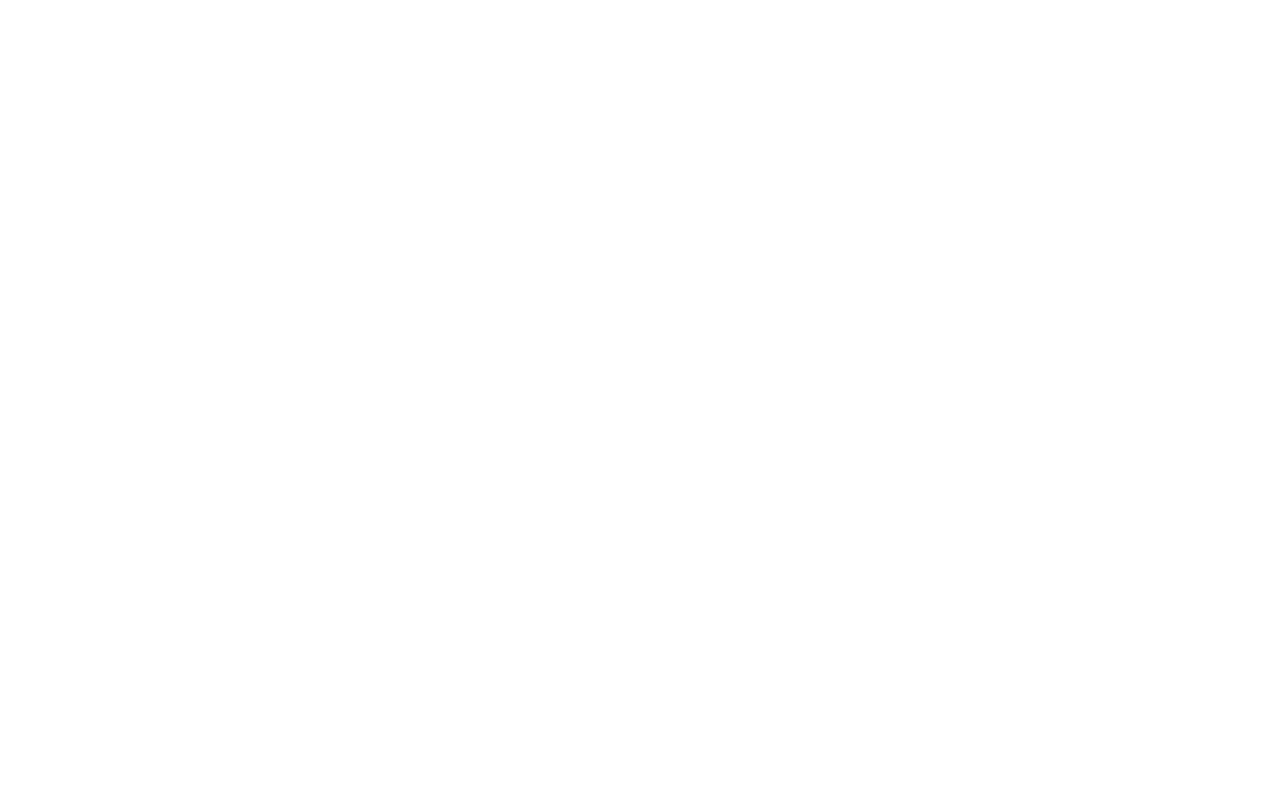
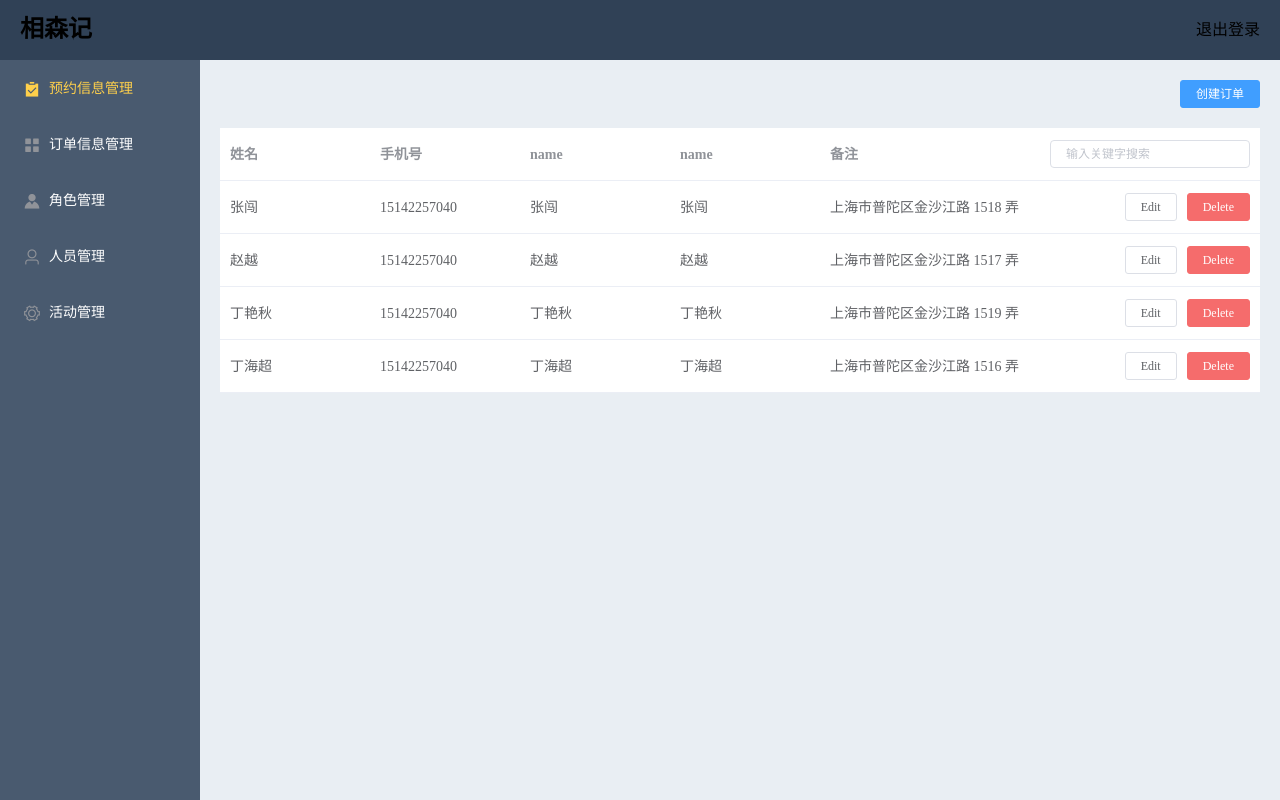
Before and after one commit to dinghaichao0227/photo-studio-admin, a Vue app: page /reservation in a window 1280 px wide. Built offline with nearby package versions, Linux system fonts and the light colour scheme.

Commit message:
基础搭建

```diff
--- /dev/null
+++ b/src/components/Aside.vue
@@ -0,0 +1,72 @@
+<template>
+  <div class="Aside">
+    <el-menu
+      :default-active="$route.name"
+      unique-opened
+      :router="true"
+      class="el-menu-vertical-demo"
+      @select="handleOpen"
+      background-color="#495a6f"
+      text-color="#fff"
+      active-text-color="#ffd04b"
+    >
+      <el-menu-item
+        v-for="item in navigation"
+        :key="item.name"
+        :index="item.name"
+      >
+        <i :class="IconManagement(item.meta)"></i>
+        <span slot="title">{{ item.meta.title }}</span>
+      </el-menu-item>
+      <!-- <el-menu-item index="Reservation">
+        <i class="el-icon-menu"></i>
+        <span slot="title">预约信息管理</span>
+      </el-menu-item>
+      <el-menu-item index="orderForm">
+        <i class="el-icon-document"></i>
+        <span slot="title">订单信息管理</span>
+      </el-menu-item>
+      <el-menu-item index="role">
+        <i class="el-icon-setting"></i>
+        <span slot="title">角色管理</span>
+      </el-menu-item>
+      <el-menu-item index="personnel">
+        <i class="el-icon-setting"></i>
+        <span slot="title">人员管理</span>
+      </el-menu-item>
+      <el-menu-item index="activity">
+        <i class="el-icon-setting"></i>
+        <span slot="title">活动管理</span>
+      </el-menu-item> -->
+    </el-menu>
+  </div>
+</template>
+
+<script>
+import { navigation } from "@/router/routes";
+export default {
+  name: "Aside",
+  data() {
+    return {
+      navigation: navigation,
+    };
+  },
+  methods: {
+    handleOpen(index) {
+      this.$router.push({ name: index }).catch((error) => error);
+    },
+    IconManagement(iconList) {
+      return iconList && iconList.icon ? iconList.icon : "el-icon-setting";
+    },
+    handleClose(key, keyPath) {
+      console.log(key, keyPath);
+    },
+  },
+};
+</script>
+
+<style lang="scss" scoped>
+.el-menu-vertical-demo {
+  border-right: none;
+}
+</style>
--- a/src/router/routes.js
+++ b/src/router/routes.js
@@ -1,14 +1,44 @@
-import HomeView from "../views/HomeView.vue";
+import HomeView from "../views/layout/HomeView.vue";
+
+export const navigation = [
+  {
+    path: "reservation",
+    name: "Reservation",
+    meta: { icon: "el-icon-s-claim", title: "预约信息管理" },
+    component: () => import("../views/reservation/Index.vue"),
+  },
+  {
+    path: "orderForm",
+    name: "orderForm",
+    meta: { icon: "el-icon-menu", title: "订单信息管理" },
+    component: () => import("../views/order_form/Index.vue"),
+  },
+  {
+    path: "role",
+    name: "role",
+    meta: { icon: "el-icon-s-custom", title: "角色管理" },
+    component: () => import("../views/role/Index.vue"),
+  },
+  {
+    path: "personnel",
+    name: "personnel",
+    meta: { icon: "el-icon-user", title: "人员管理" },
+    component: () => import("../views/personnel/Index.vue"),
+  },
+  {
+    path: "activity",
+    name: "activity",
+    meta: { icon: "", title: "活动管理" },
+    component: () => import("../views/activity/Index.vue"),
+  },
+];
 
 export const routes = [
   {
     path: "/",
     name: "Home",
+    redirect: "/reservation",
     component: HomeView,
-  },
-  {
-    path: "/about",
-    name: "AboutView",
-    component: () => import("../views/AboutView.vue"),
+    children: [...navigation],
   },
 ];
--- a/src/views/AboutView.vue
+++ /dev/null
@@ -1,5 +0,0 @@
-<template>
-  <div class="about">
-    <h1>This is an about page</h1>
-  </div>
-</template>
--- /dev/null
+++ b/src/views/activity/Index.vue
@@ -0,0 +1,11 @@
+<template>
+  <div class="activity">活动</div>
+</template>
+
+<script>
+export default {
+  name: "activity",
+};
+</script>
+
+<style lang="scss" scoped></style>
--- a/src/views/HomeView.vue
+++ b/src/views/layout/HomeView.vue
@@ -1,22 +1,34 @@
 <template>
   <div class="homeView">
-    <el-header class="homeView-header">Header</el-header>
+    <el-header class="homeView-header">
+      <div class="left">
+        <h2>相森记</h2>
+      </div>
+      <div class="right">
+        <span>退出登录</span>
+      </div>
+    </el-header>
     <el-container class="homeView-container">
-      <el-aside class="homeView-container-aside" width="200px">Aside</el-aside>
-      <el-main class="homeView-container-main">Main</el-main>
+      <el-aside class="homeView-container-aside" width="200px">
+        <Aside />
+      </el-aside>
+      <el-main class="homeView-container-main">
+        <router-view />
+      </el-main>
     </el-container>
-    <!-- <img alt="Vue logo" src="../assets/logo.png" /> -->
-    <!-- <HelloWorld msg="Welcome to Your Vue.js App" /> -->
   </div>
 </template>
 
 <script>
-// import HelloWorld from "@/components/HelloWorld.vue";
+import Aside from "@/components/Aside.vue";
 
 export default {
   name: "homeView",
   components: {
-    // HelloWorld,
+    Aside,
+  },
+  data() {
+    return {};
   },
 };
 </script>
@@ -31,8 +43,10 @@
 
   &-header {
     height: 50px;
-    line-height: 50px;
     background-color: #304156;
+    display: flex;
+    justify-content: space-between;
+    align-items: center;
     flex-shrink: 0;
   }
 
@@ -42,7 +56,6 @@
 
     &-aside {
       text-align: left;
-      padding-left: 20px;
       line-height: 50px;
       background-color: #495a6f;
       flex-shrink: 0;
--- /dev/null
+++ b/src/views/order_form/Index.vue
@@ -0,0 +1,11 @@
+<template>
+  <div class="orderForm">订单</div>
+</template>
+
+<script>
+export default {
+  name: "orderForm",
+};
+</script>
+
+<style lang="scss" scoped></style>
--- /dev/null
+++ b/src/views/personnel/Index.vue
@@ -0,0 +1,11 @@
+<template>
+  <div class="personnel">人员</div>
+</template>
+
+<script>
+export default {
+  name: "personnel",
+};
+</script>
+
+<style lang="scss" scoped></style>
--- /dev/null
+++ b/src/views/reservation/HandleCreateAndEdit.vue
@@ -0,0 +1,61 @@
+<template>
+  <div class="HandleCreateAndEdit">
+    <el-dialog title="收货地址" :visible.sync="dialogFormVisible">
+      <el-form :model="form">
+        <el-form-item label="活动名称" :label-width="formLabelWidth">
+          <el-input v-model="form.name" autocomplete="off"></el-input>
+        </el-form-item>
+        <el-form-item label="活动区域" :label-width="formLabelWidth">
+          <el-select v-model="form.region" placeholder="请选择活动区域">
+            <el-option label="区域一" value="shanghai"></el-option>
+            <el-option label="区域二" value="beijing"></el-option>
+          </el-select>
+        </el-form-item>
+      </el-form>
+      <div slot="footer" class="dialog-footer">
+        <el-button @click="dialogFormVisible = false">取 消</el-button>
+        <el-button type="primary" @click="dialogFormVisible = false"
+          >确 定</el-button
+        >
+      </div>
+    </el-dialog>
+  </div>
+</template>
+
+<script>
+export default {
+  name: "HandleCreateAndEdit",
+  props: {
+    isVisible: { type: Boolean, Request: true },
+  },
+  watch: {
+    isVisible(newValue) {
+      this.dialogFormVisible = newValue;
+      console.log(newValue)
+    },
+    dialogFormVisible(newVal) {
+      this.$emit("dialog_visible", newVal);
+      console.log(newVal, 22)
+
+    },
+  },
+  data() {
+    return {
+      dialogFormVisible: false,
+      form: {
+        name: "",
+        region: "",
+        date1: "",
+        date2: "",
+        delivery: false,
+        type: [],
+        resource: "",
+        desc: "",
+      },
+      formLabelWidth: "120px",
+    };
+  },
+};
+</script>
+
+<style lang="scss" scoped></style>
--- /dev/null
+++ b/src/views/reservation/Index.vue
@@ -0,0 +1,113 @@
+<template>
+  <div class="reservation">
+    <div class="reservation-but">
+      <el-button size="mini" type="primary" @click="handleCreate">创建订单</el-button>
+      <handle-create-and-edit
+        :isVisible="dialogFormVisible"
+        @dialog_visible="gitVisible"
+      />
+    </div>
+    <el-table
+      :data="
+        tableData.filter(
+          (data) =>
+            !search || data.name.toLowerCase().includes(search.toLowerCase())
+        )
+      "
+      style="width: 100%"
+    >
+      <el-table-column label="姓名" prop="name" width="150px">
+      </el-table-column>
+      <el-table-column label="手机号" prop="phone_code" width="150px">
+      </el-table-column>
+      <el-table-column label="name" prop="name" width="150px">
+      </el-table-column>
+      <el-table-column label="name" prop="name" width="150px">
+      </el-table-column>
+      <el-table-column label="备注" prop="remark" width="auto">
+      </el-table-column>
+      <el-table-column align="right">
+        <template slot="header">
+          <el-input v-model="search" size="mini" placeholder="输入关键字搜索" />
+        </template>
+        <template slot-scope="scope">
+          <el-button size="mini" @click="handleEdit(scope.$index, scope.row)"
+            >Edit</el-button
+          >
+          <el-button
+            size="mini"
+            type="danger"
+            @click="handleDelete(scope.$index, scope.row)"
+            >Delete</el-button
+          >
+        </template>
+      </el-table-column>
+    </el-table>
+  </div>
+</template>
+
+<script>
+import handleCreateAndEdit from "./HandleCreateAndEdit.vue";
+export default {
+  name: "Reservation",
+  components: {
+    handleCreateAndEdit,
+  },
+  data() {
+    return {
+      dialogFormVisible: false,
+      tableData: [
+        {
+          name: "张闯",
+          phone_code: "15142257040",
+          remark: "上海市普陀区金沙江路 1518 弄",
+        },
+        {
+          name: "赵越",
+          phone_code: "15142257040",
+          remark: "上海市普陀区金沙江路 1517 弄",
+        },
+        {
+          name: "丁艳秋",
+          phone_code: "15142257040",
+          remark: "上海市普陀区金沙江路 1519 弄",
+        },
+        {
+          name: "丁海超",
+          phone_code: "15142257040",
+          remark: "上海市普陀区金沙江路 1516 弄",
+        },
+      ],
+      search: "",
+    };
+  },
+  methods: {
+    gitVisible(newVal) {
+      this.dialogFormVisible = newVal;
+      console.log(newVal)
+    },
+    handleCreate() {
+      this.dialogFormVisible = true;
+    },
+    handleEdit(index, row) {
+      console.log(index, row);
+    },
+    handleDelete(index, row) {
+      console.log(index, row);
+    },
+  },
+};
+</script>
+
+<style lang="scss" scoped>
+.reservation {
+  display: flex;
+  flex-direction: column;
+
+  &-but {
+    display: flex;
+    justify-content: end;
+    margin-bottom: 20px;
+  }
+}
+</style>
--- /dev/null
+++ b/src/views/role/Index.vue
@@ -0,0 +1,11 @@
+<template>
+  <div class="Role">角色</div>
+</template>
+
+<script>
+export default {
+  name: "Role",
+};
+</script>
+
+<style lang="scss" scoped></style>
```
Also changed, not shown: src/components/HelloWorld.vue (deleted, +0 -9 lines).
